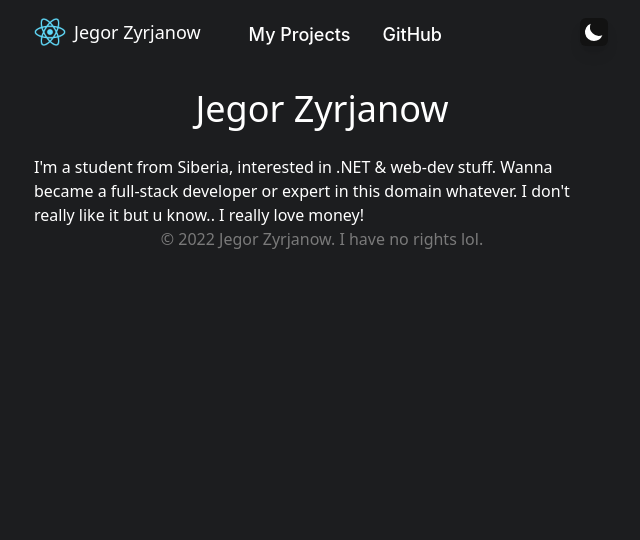
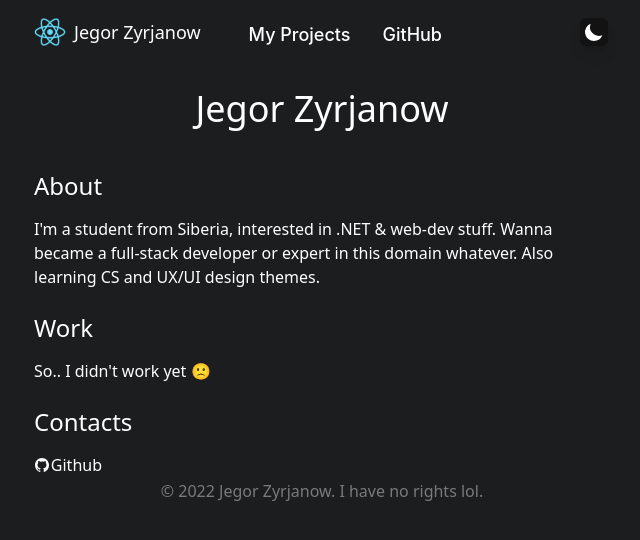
Before and after one commit to yumozo/blog-client, a Next.js app: page / in a window 1280 px wide. Shown: the top 540 px of the page, without its empty margins (318-958 px from the left). Built offline with nearby package versions, Linux system fonts and the light colour scheme.

Commit message:
trying dark mode

```diff
--- a/src/components/SwitchMode.tsx
+++ b/src/components/SwitchMode.tsx
@@ -1,5 +1,24 @@
 import { useState } from 'react'
 import { Switch } from '@headlessui/react'
+import { SwitchHorizontalIcon } from '@heroicons/react/solid'
+
+function changeTheme(enabled: Boolean) {
+  if (localStorage.theme === 'dark' || (!('theme' in localStorage) && window.matchMedia('(prefers-color-scheme: dark)').matches)) {
+    document.documentElement.classList.add('dark')
+  } else {
+    document.documentElement.classList.remove('dark')
+  }
+
+  if (enabled) {
+    // Whenever the user explicitly chooses light mode
+    localStorage.theme = 'light'
+  } else {
+    // Whenever the user explicitly chooses dark mode
+    localStorage.theme = 'dark'
+  }
+  // Whenever the user explicitly chooses to respect the OS preference
+  //localStorage.removeItem('theme')
+}
 
 export default function Example() {
   const [enabled, setEnabled] = useState(false)
@@ -19,9 +38,10 @@
         <span className="sr-only">Switch theme</span>
         <span
           aria-hidden="true"
-          className={`${
-            enabled ? 'text-gray-800 bg-[#fcfcfc]' : 'text-white bg-[#121212]'
-          }
+          className={`${enabled
+            ? 'text-gray-800 bg-[#fcfcfc]'
+            : 'text-white bg-[#121212]'
+            }
             pointer-events-none inline-block h-[28px] w-[28px]
             rounded-md shadow-lg ring-0
             transition duration-200 ease-in-out`}
--- a/src/pages/index.tsx
+++ b/src/pages/index.tsx
@@ -1,5 +1,6 @@
 import Article from '@components/Article'
 import Image from 'next/image'
+import Link from 'next/link'
 
 export default function Home() {
   return (
@@ -11,12 +12,46 @@
           >
             Jegor Zyrjanow
           </h2>
-          <p>
-            I'm a student from Siberia, interested in .NET &amp;
-            web-dev stuff. Wanna became a full-stack developer or expert in this
-            domain whatever. I don't really like it but u know.. I really love
-            money!
-          </p>
+          <div className='mt-4'>
+            <h2
+              className="py-2 text-left font-medium leading-tight text-2xl mt-0 mb-2"
+            >
+              About
+            </h2>
+            <p>
+              I'm a student from Siberia, interested in .NET &amp;
+              web-dev stuff. Wanna became a full-stack developer
+              or expert in this domain whatever. Also learning CS
+              and UX/UI design themes.
+            </p>
+          </div>
+          <div className='mt-4'>
+            <h2
+              className="py-2 text-left font-medium leading-tight text-2xl mt-0 mb-2"
+            >
+              Work
+            </h2>
+            <p>
+              So.. I didn't work yet &#x1F641;
+            </p>
+          </div>
+          <div className='mt-4'>
+            <h2
+              className="py-2 text-left font-medium leading-tight text-2xl mt-0 mb-2"
+            >
+              Contacts
+            </h2>
+            <p>
+              <Link href='https://github.com/zyrjanow'>
+                <a target='_blank'>
+                  <span className='inline-flex items-center w-[68px] justify-between'>
+                    <svg stroke="currentColor" fill="currentColor" stroke-width="0" viewBox="0 0 512 512" height="1em" width="1em" xmlns="http://www.w3.org/2000/svg"><path d="M256 32C132.3 32 32 134.9 32 261.7c0 101.5 64.2 187.5 153.2 217.9a17.56 17.56 0 003.8.4c8.3 0 11.5-6.1 11.5-11.4 0-5.5-.2-19.9-.3-39.1a102.4 102.4 0 01-22.6 2.7c-43.1 0-52.9-33.5-52.9-33.5-10.2-26.5-24.9-33.6-24.9-33.6-19.5-13.7-.1-14.1 1.4-14.1h.1c22.5 2 34.3 23.8 34.3 23.8 11.2 19.6 26.2 25.1 39.6 25.1a63 63 0 0025.6-6c2-14.8 7.8-24.9 14.2-30.7-49.7-5.8-102-25.5-102-113.5 0-25.1 8.7-45.6 23-61.6-2.3-5.8-10-29.2 2.2-60.8a18.64 18.64 0 015-.5c8.1 0 26.4 3.1 56.6 24.1a208.21 208.21 0 01112.2 0c30.2-21 48.5-24.1 56.6-24.1a18.64 18.64 0 015 .5c12.2 31.6 4.5 55 2.2 60.8 14.3 16.1 23 36.6 23 61.6 0 88.2-52.4 107.6-102.3 113.3 8 7.1 15.2 21.1 15.2 42.5 0 30.7-.3 55.5-.3 63 0 5.4 3.1 11.5 11.4 11.5a19.35 19.35 0 004-.4C415.9 449.2 480 363.1 480 261.7 480 134.9 379.7 32 256 32z"></path></svg>
+                    Github
+                  </span>
+                </a>
+              </Link>
+            </p>
+          </div>
         </div>
       </div>
     </Article>
--- a/src/pages/projects/index.tsx
+++ b/src/pages/projects/index.tsx
@@ -2,9 +2,15 @@
 
 export default function Projects() {
   return (
-    <div>
-      <h2>Projects</h2>
-      <p>Hello! There is all my projects!</p>
+    <div className='mt-4'>
+      <h2
+        className="py-4 text-left font-medium leading-tight text-2xl mt-0 mb-2"
+      >
+        Projects
+      </h2>
+      <p>
+        Course Work &#x2013; Image Gallery
+      </p>
     </div>
   )
 }
--- a/tailwind.config.js
+++ b/tailwind.config.js
@@ -2,6 +2,7 @@
 
 module.exports = {
   content: ['./src/**/*.{js,ts,jsx,tsx}'],
+  darkMode: 'class',
   theme: {
     letterSpacing: {
       tight: '-.-015em'
```
